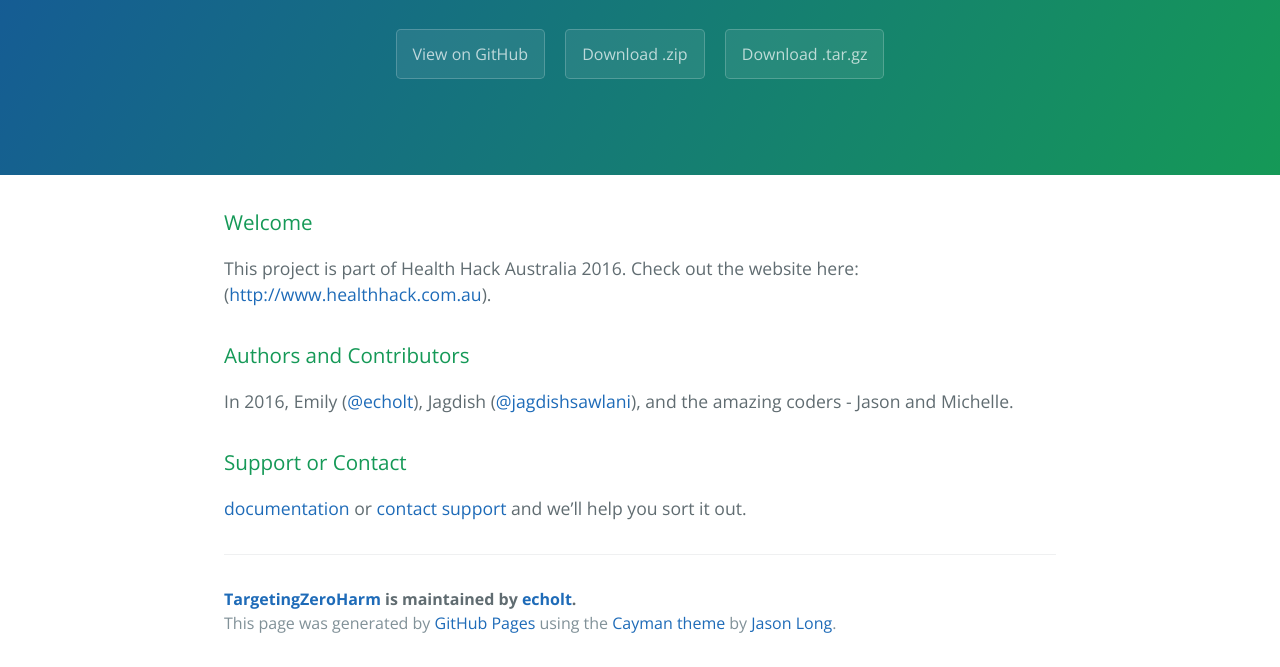
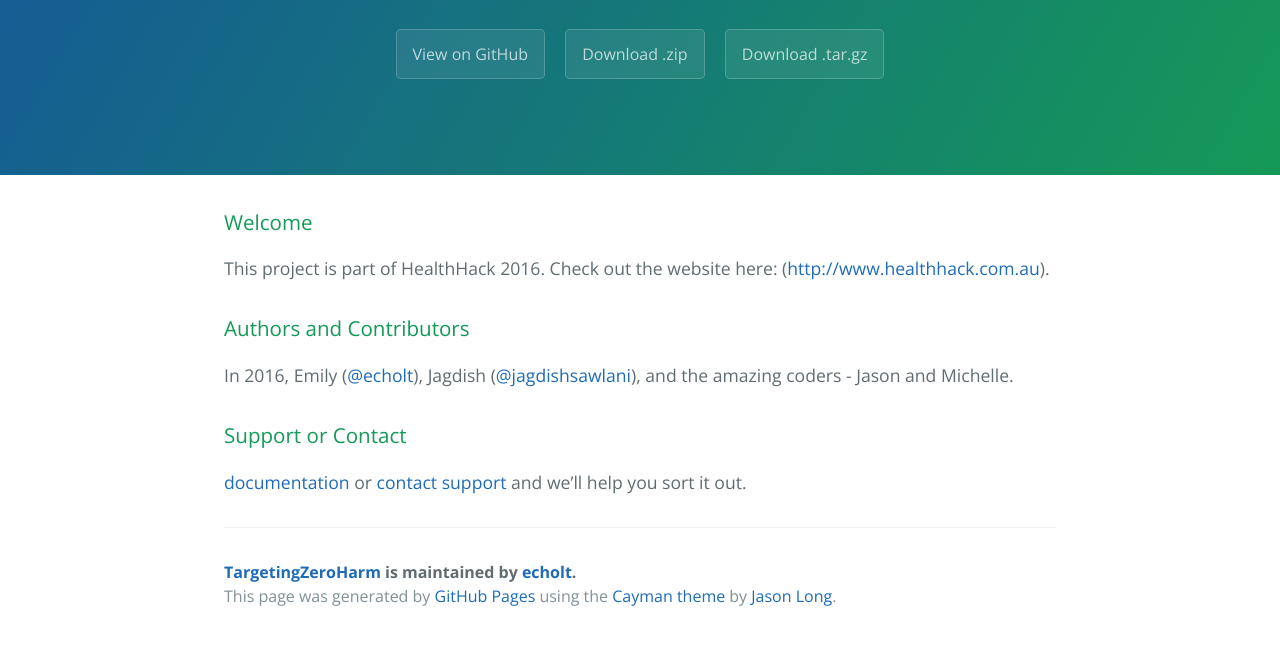
Before and after one commit to echolt/TargetingZeroHarm, a plain HTML site: page index.html in a window 1280 px wide. Shown: the part 232-899 px from the top of the page. After the commit the page ends 872 px from the top, so only its background shows below. Drawn offline with nearby package versions, Linux system fonts and the light colour scheme.

Commit message:
Update index.html

```diff
--- a/index.html
+++ b/index.html
@@ -22,7 +22,7 @@
       <h3>
 <a id="welcome-to-github-pages" class="anchor" href="#welcome-to-github-pages" aria-hidden="true"><span aria-hidden="true" class="octicon octicon-link"></span></a>Welcome</h3>
 
-<p>This project is part of Health Hack Australia 2016. Check out the website here: (<a href="http://www.healthhack.com.au">http://www.healthhack.com.au</a>). </p>
+<p>This project is part of HealthHack 2016. Check out the website here: (<a href="http://www.healthhack.com.au">http://www.healthhack.com.au</a>). </p>
 
 <h3>
 <a id="authors-and-contributors" class="anchor" href="#authors-and-contributors" aria-hidden="true"><span aria-hidden="true" class="octicon octicon-link"></span></a>Authors and Contributors</h3>
```
